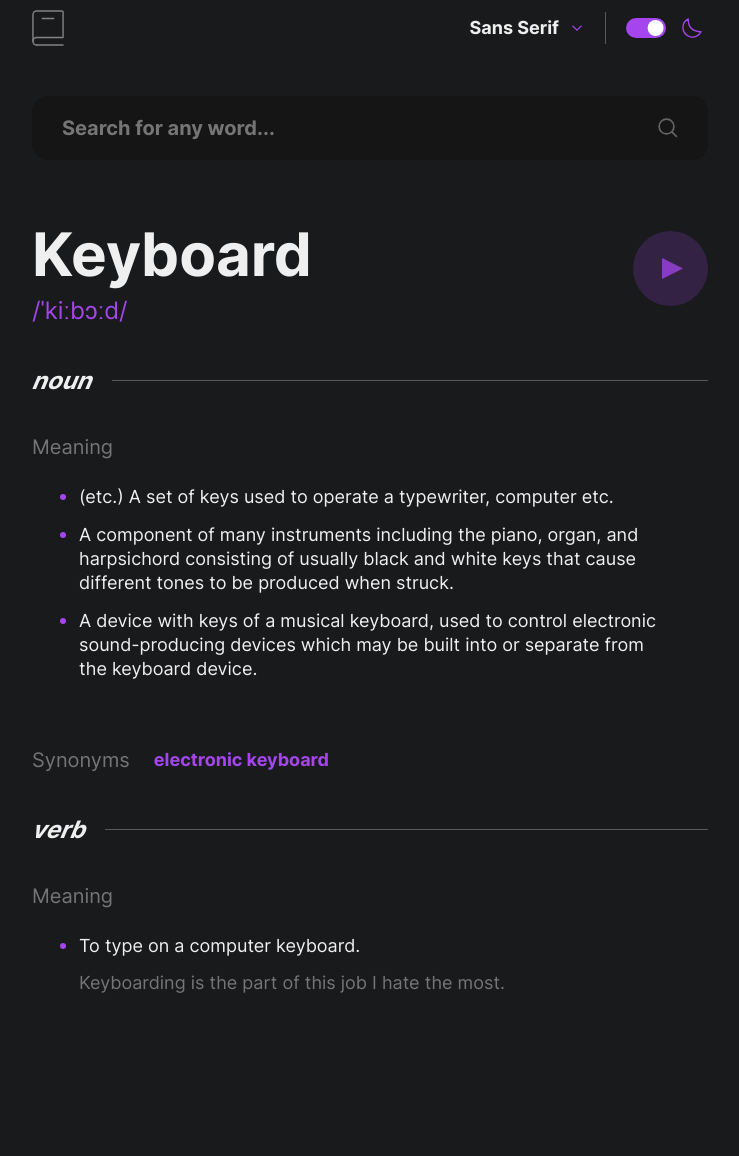
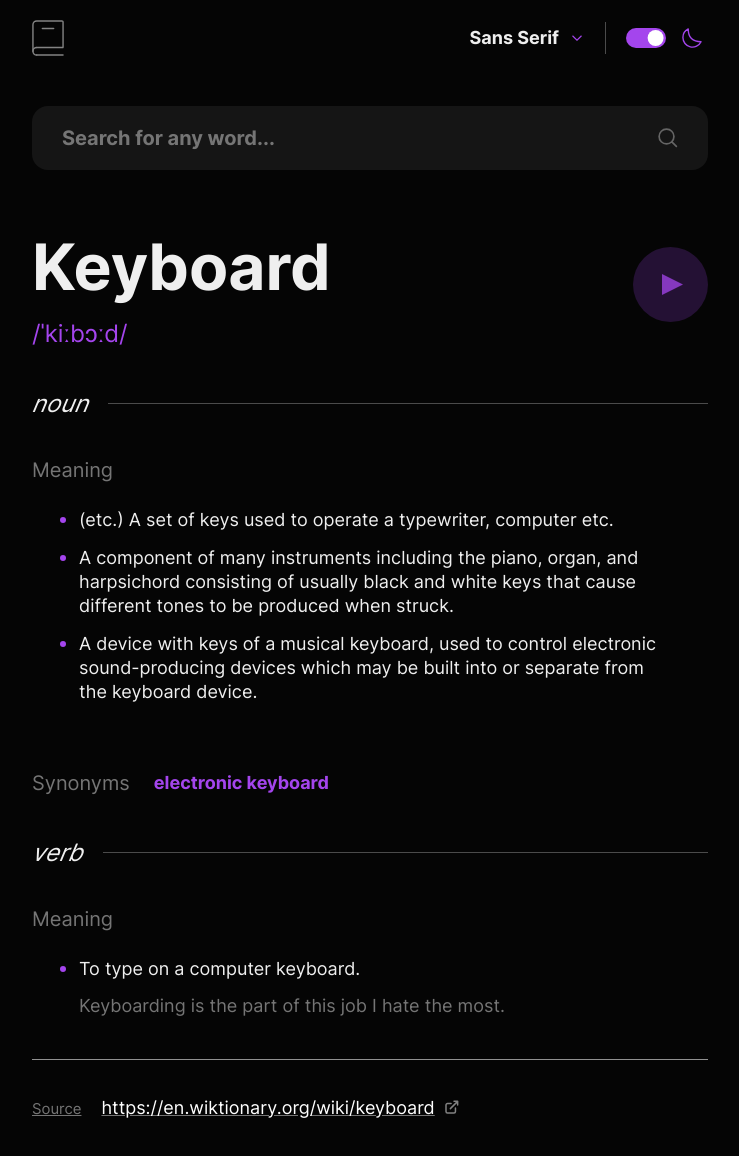
Before and after one commit to Hugo-Farias/dictionary-web-app, a React (Vite) app: page / in a window 1280 px wide. Shown: the top 1156 px of the page, without its empty margins (270-1009 px from the left). Before the commit the page ends 1095 px from the top, so only its background shows below. Built offline with nearby package versions, Linux system fonts and the light colour scheme.

Commit message:
style ajustments + search box text is now also affected by font selection

```diff
--- a/src/App.scss
+++ b/src/App.scss
@@ -1,8 +1,9 @@
-$color-back: #181a1b;
+$color-back: #050505;
 $font-color: #efefef;
 $window-color: #1f1f1f;
 $primary-color: #a445ed;
 $light-back-color: #757575;
+$app-margin: 2rem;
 $font-names: lora, inter, inconsolata;
 
 @mixin flex-center {
@@ -37,7 +38,7 @@ body.light {
 }
 
 .app {
-  margin: 0 auto;
+  margin: $app-margin auto;
   padding: 0 3rem;
   max-width: 73.6rem;
   font-size: 3rem;
--- a/src/App.tsx
+++ b/src/App.tsx
@@ -11,11 +11,13 @@ const App = function () {
     currentFont: FontT;
   };
 
+  const font = currentFont?.cssValue;
+
   return (
     <div className="app">
       <Navbar />
-      <SearchBar />
-      <MainContent data={DUMMY_DATA[0]} font={currentFont?.cssValue} />
+      <SearchBar font={font} />
+      <MainContent data={DUMMY_DATA[0]} font={font} />
     </div>
   );
 };
--- a/src/components/FontSelector.scss
+++ b/src/components/FontSelector.scss
@@ -45,7 +45,7 @@
       padding: 2.4rem;
       list-style: none;
       min-width: 14.3rem;
-      top: 7rem;
+      top: calc($app-margin + 4rem);
       border-radius: 1.6rem;
       backdrop-filter: blur(0.5rem);
       background-color: rgba($window-color, 80%);
--- a/src/components/MainContent.scss
+++ b/src/components/MainContent.scss
@@ -4,23 +4,13 @@
 .main-content {
   margin-bottom: 10rem;
 
-  & .source-container {
-    font-size: 14px;
-    line-height: 17px;
-    @include flex-center;
-    justify-content: flex-start;
-    gap: 1rem;
-    & h5 {
-      margin-right: 1rem;
-    }
-  }
-
-  & & h1 {
+  & h1 {
     font-size: 6.4rem;
     margin-bottom: 0.8rem;
   }
 
   & h3 {
+    font-weight: 400;
     margin-right: 2rem;
     font-style: italic;
     font-size: 2.4rem;
--- a/src/components/MainContent.tsx
+++ b/src/components/MainContent.tsx
@@ -3,6 +3,8 @@ import { DictionaryData } from "../helpers/typeDefinitions";
 import React from "react";
 import TitleSection from "./TitleSection";
 import Meanings from "./Meanings";
+import Source from "./Source";
+import Separator from "./Separator";
 
 type propsT = {
   data: DictionaryData;
@@ -26,6 +28,8 @@ const MainContent: React.FC<propsT> = function ({ data, font }) {
         phonetics={data.phonetics}
       />
       {meaningsJSX}
+      <Separator size={"100%"} isHorizontal={true} />
+      <Source sourceUrls={data.sourceUrls} />
     </div>
   );
 };
--- a/src/components/SearchBar.tsx
+++ b/src/components/SearchBar.tsx
@@ -1,21 +1,21 @@
 import "./SearchBar.scss";
 import searchIcon from "../assets/images/icon-search.svg";
-import { useState } from "react";
+import React, { useState } from "react";
 
-const SearchBar = function () {
+interface propsT {
+  font: string;
+}
+
+const SearchBar: React.FC<propsT> = function ({ font }) {
   const [invalid, setInvalid] = useState<any>(null);
-
-  const font = {
-    fontFamily: "Inter",
-  };
 
   return (
     <div className={`search-container`}>
       <input
+        style={{ fontFamily: font }}
         type="text"
         className={`search-bar ${invalid ? "invalid" : ""}`}
         placeholder="Search for any word..."
-        style={font}
       />
       <img src={searchIcon} alt="Search Icon" />
       {invalid ? <p>Whoops, can't be empty...</p> : ""}
--- /dev/null
+++ b/src/components/Source.scss
@@ -0,0 +1,19 @@
+@import "../App";
+
+.source-container {
+  text-decoration: underline $light-back-color;
+  margin: 3rem 0;
+  @include flex-center;
+  font-size: 1.8rem;
+  align-items: flex-end;
+  justify-content: flex-start;
+  gap: 1rem;
+  & h5 {
+    font-weight: 400;
+    margin-right: 1rem;
+  }
+
+  & > a {
+    color: white;
+  }
+}
--- a/src/components/Source.tsx
+++ b/src/components/Source.tsx
@@ -1,12 +1,21 @@
+import React from "react";
 import "./Source.scss";
 import sourceIcon from "../assets/images/icon-new-window.svg";
-import React from "react";
 
-const Source = function () {
+interface propsT {
+  sourceUrls: string[];
+}
+
+const Source: React.FC<propsT> = function ({ sourceUrls }) {
+  const link = sourceUrls[0];
+
   return (
     <div className="source-container">
-      <h5>Source</h5> <a>https://en.wiktionary.org/wiki/keyboard</a>{" "}
-      <a>
+      <h5>Source</h5>
+      <a href={link} target="_blank">
+        {link}
+      </a>
+      <a href={link} target="_blank">
         <img src={sourceIcon} alt="" />
       </a>
     </div>
```
Also changed, not shown: src/assets/fonts/lora/lora-Italic.ttf (added).
